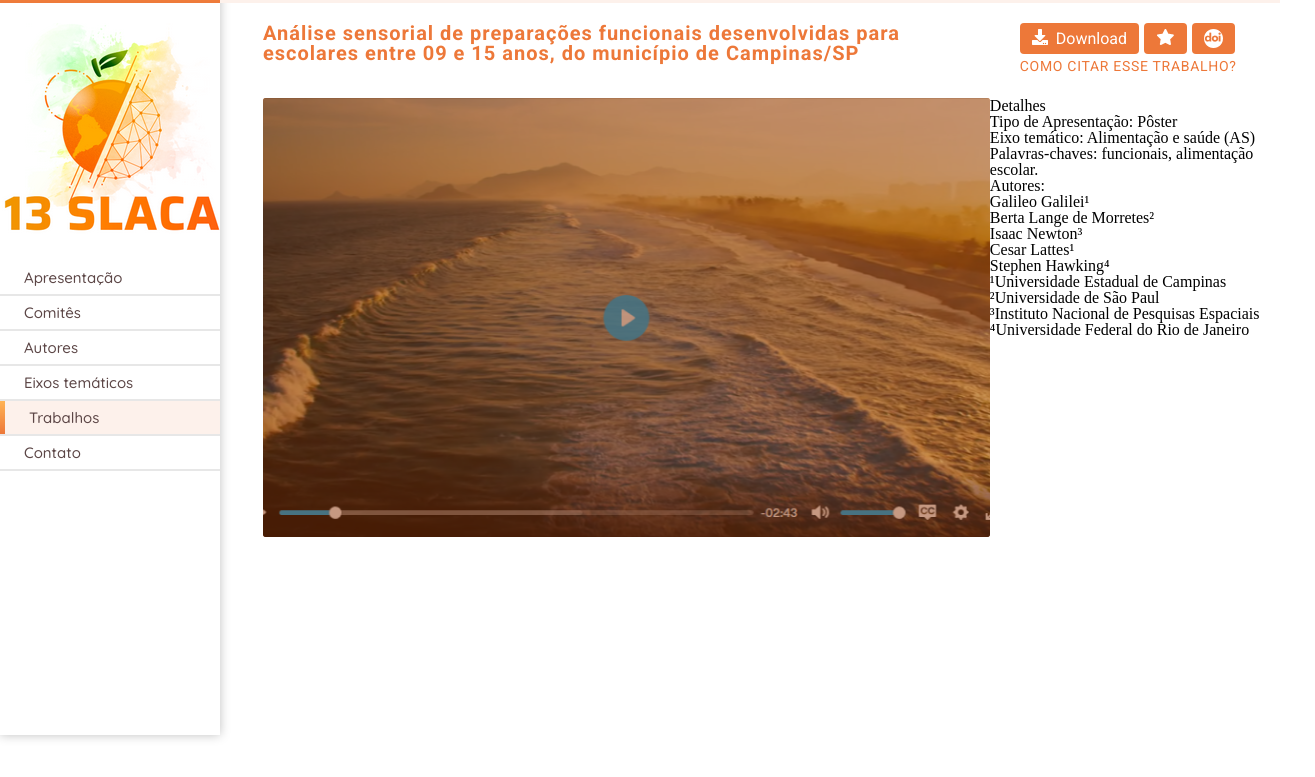
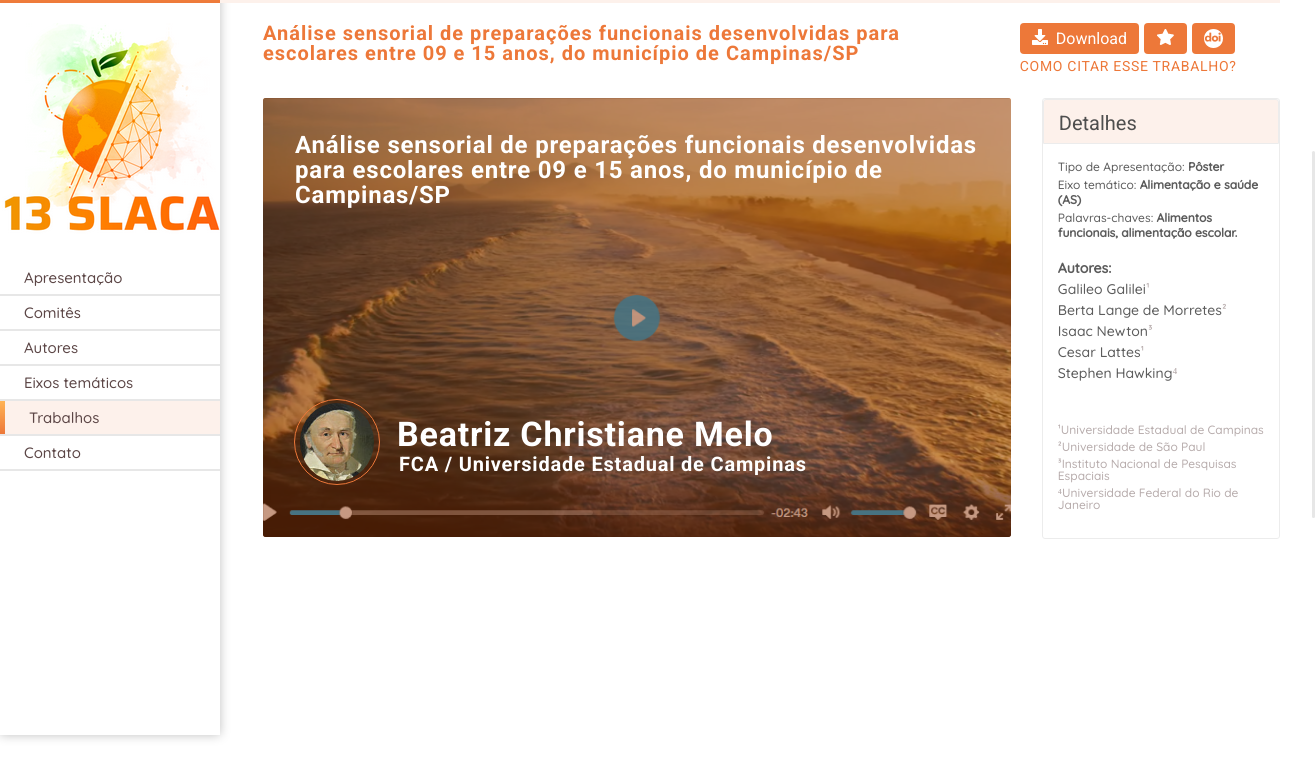
Before and after one commit to Bru-mc/desafio_chuva, a plain HTML site: page index.html in a window 1280 px wide. Shown: the part 65-842 px from the top of the page, 1315 px wide, since content can reach past the window. Drawn offline with Linux system fonts and the light colour scheme.

Commit message:
Update index.html and style.css

```diff
--- a/css/style.css
+++ b/css/style.css
@@ -1,3 +1,6 @@
+body{
+    overflow: hidden;
+}
 .side_menu{
     position: fixed;
     width: 220px;
@@ -245,7 +248,7 @@ main{
     display: flex;
     margin-top: 19px;
 }
-.main_middle_FirstContent > .content{
+.main_middle_FirstContent > .container{
     position: relative;
     max-width: 783px;
     height: 439px;
@@ -253,7 +256,7 @@ main{
     border-radius: 3px;
     overflow: hidden;
 }
-.main_middle_FirstContent > .content > .video_background{
+.main_middle_FirstContent .video_background{
     position: absolute;
     top:0;
     left: 0;
@@ -264,11 +267,136 @@ main{
     background-repeat: no-repeat !important;
     z-index: 0;
 }
-.main_middle_FirstContent > .content > .video_overlay{
+.main_middle_FirstContent .video_overlay{
     position: absolute;
     top:0;
     left: 0;
     width: 100%;
     height: 100%;
     background: rgba(141, 53, 6, 0.5);
+    z-index: 1;
 }
+.main_middle_FirstContent .content{
+    position: relative;
+    top: 0;
+    left: 0;
+    width: 100%;
+    height: 100%;
+    z-index: 2;
+    font-family: 'Roboto';
+    font-style: normal;
+    font-weight: 900;
+    line-height: 25px;
+    letter-spacing: 0.05em;
+    color: #FFFFFF;
+}
+.main_middle_FirstContent .content h2{
+    padding-top: 35px;
+    padding-left: 32px;
+    font-size: 24px;
+    max-width: 734px;
+}
+.main_middle_FirstContent .bottom_content {
+    display: flex;
+    align-items: flex-end;
+    position: absolute;
+    bottom: 52px;
+    left: 31px;
+}
+.main_middle_FirstContent .icon_border,.main_middle_FirstContent .img_icon{
+    border-radius: 50%;
+}
+.main_middle_FirstContent .icon_border{
+    width: 84px;
+    height: 84px;
+    border: 1px solid #ED7839;
+    display: flex;
+    align-items: center;
+    justify-content: center;
+}
+.main_middle_FirstContent .img_icon{
+    display: flex;
+    align-items: center;
+    justify-content: center;
+    overflow: hidden;
+    height: 77.48514556884766px;
+    width: 74.85147857666016px;
+}
+.main_middle_FirstContent .bottom_content > .container{
+    margin-bottom: 8px;
+    margin-left: 17px;
+}
+.main_middle_FirstContent .bottom_content > .container h1{
+    font-size: 34px;
+    padding-bottom: 5px;
+}
+.main_middle_FirstContent .bottom_content > .container p{
+    font-size: 20px;
+    margin-left: 2px;
+}
+
+.details_content{
+    margin-left: 31px;
+    width: 242px;
+    height: 439px;
+    border: 1px solid #ECECEC;
+    border-radius: 3px;
+}
+.h2_title{
+    font-family: 'Roboto';
+    font-style: normal;
+    font-weight: 500;
+    font-size: 20px;
+    line-height: 25px;
+    color: #4E4E4E;
+    width: 100%;
+    height: 45px;
+    background: #FDF1EB;
+    border: 1px solid #ECECEC;
+    border-radius: 3px 3px 0px 0px;
+    box-sizing: border-box;
+    padding-top: 11px;
+    padding-left: 15px;
+}
+.details_content .container{
+    padding: 15px;
+    font-family: 'Quicksand';
+    font-style: normal;
+    font-weight: 400;
+    font-size: 12px;
+    color: #5C5C5C;
+}
+.details_content .details_content_description li{
+    padding-bottom: 3px;
+    line-height: 15px;
+}
+.bolder{
+    font-weight: 700;
+}
+.details_content_authors{
+    padding-top: 18px;
+    font-size: 14px;
+}
+.details_content_authors li{
+    padding-bottom: 7px;
+}
+.details_content_references{
+    padding-top: 37px;
+    line-height: 12px;
+}
+.details_content_references li{
+    padding-bottom: 5px;
+    font-size: 12px;
+}
+.lighter{
+    color: #b7acac;
+}
+.details_scroll{
+    position: absolute;
+    width: 3px;
+    height: 367px;
+    left: 1049px;
+    top: 128px;
+    background: #E7E7E7;
+    border-radius: 5px;
+}
--- a/index.html
+++ b/index.html
@@ -79,27 +79,31 @@
             </div>
         </div>
         <div class="main_middle_FirstContent">
-            <div class="content">
+            <div class="container">
                 <div class="video_background"></div>
                 <div class="video_overlay"></div>
+                <div class="content">
                     <h2>Análise sensorial de preparações funcionais desenvolvidas para escolares entre 09 e 15 anos, do município de Campinas/SP</h1>
                     <div class="bottom_content">
-                    <div class="icon_border"></div>
+                        <div class="icon_border">
                             <div class="img_icon">
                                 <img src="./assets/image2.png" alt="image icon">
                             </div>
-                    <div class="content">
+                        </div>
+                        <div class="container">
                             <h1>Beatriz Christiane Melo</h1>
                             <p>FCA / Universidade Estadual de Campinas</p>
                         </div>
                     </div>
                 </div>
+            </div>
             <div class="details_content">
                 <h2 class="h2_title">Detalhes</h2>
+                <div class="container">
                     <ul class="details_content_description">
                         <li>Tipo de Apresentação: <span class="bolder">Pôster</span></li>
                         <li>Eixo temático: <span class="bolder">Alimentação e saúde (AS)</span></li>
-                    <li>Palavras-chaves: <span class="bolder">funcionais, alimentação escolar.</span></li>
+                        <li>Palavras-chaves: <span class="bolder">Alimentos funcionais, alimentação escolar.</span></li>
                     </ul>
                     <ul class="details_content_authors">
                         <li class="bolder">Autores:</li>
@@ -116,6 +120,10 @@
                         <li class="lighter">⁴Universidade Federal do Rio de Janeiro</li>
                     </ul>
                 </div>
+                <div class="details_scroll">
+                    <div class="current_bar"></div>
+                </div>
+            </div>
         </div>
     </main>
 </body>
```
Lines whose indentation alone changed are shown as unchanged.
